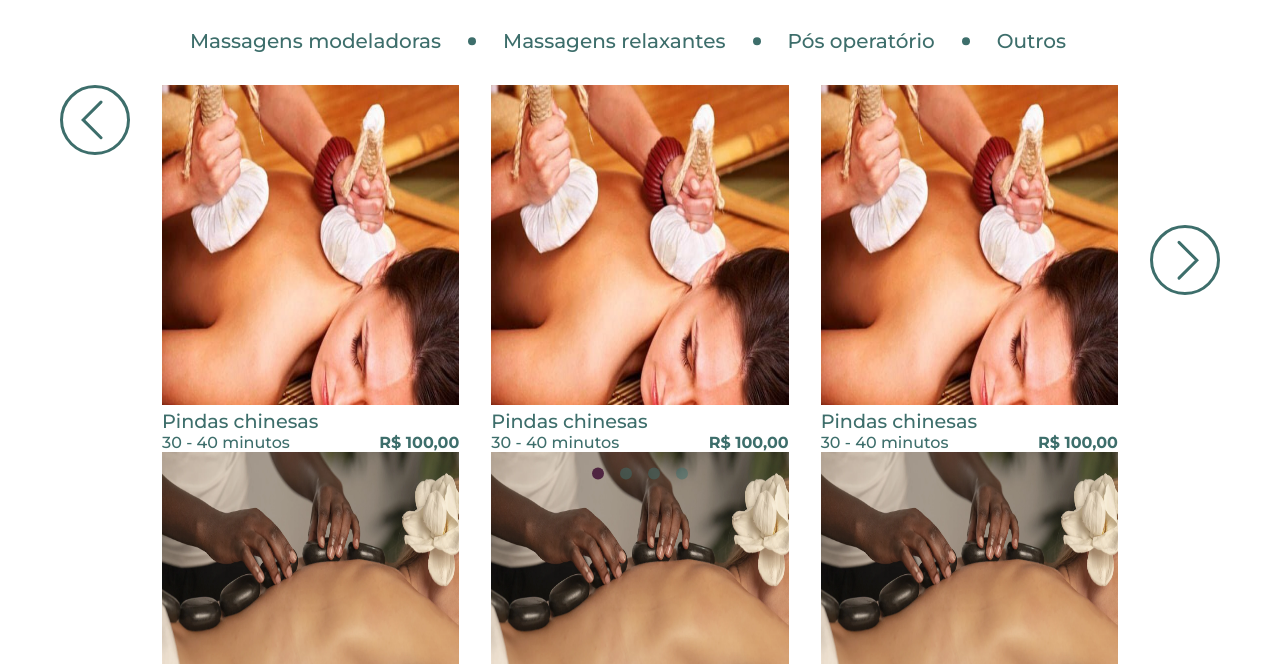
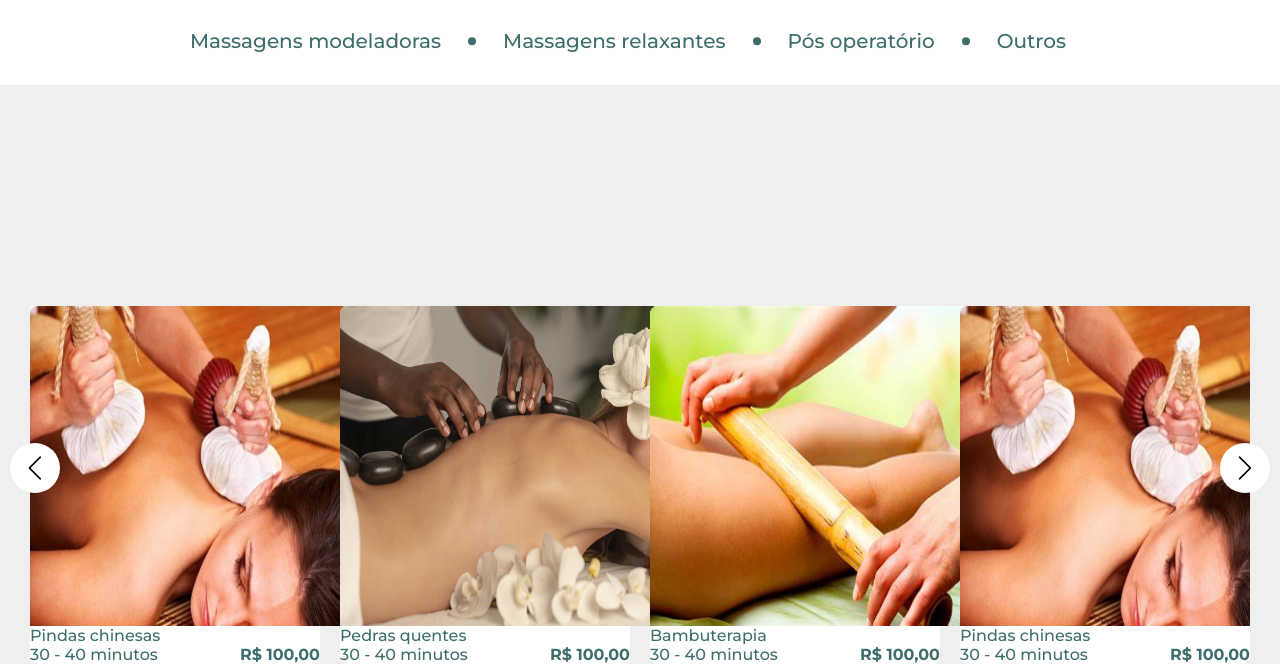
Before and after one commit to raylander1978/carrossel, a plain HTML site: page index.html in a window 1280 px wide. Shown: the part 136-800 px from the top of the page. Drawn offline with Linux system fonts and the light colour scheme.

Commit message:
carrossel pronto

```diff
--- /dev/null
+++ b/css/style.css
@@ -0,0 +1,80 @@
+/* Google Fonts - Poppins */
+@import url("https://fonts.googleapis.com/css2?family=Poppins:wght@300;400;500;600&display=swap");
+
+* {
+  margin: 0;
+  padding: 0;
+  box-sizing: border-box;
+  font-family: "Poppins", sans-serif;
+}
+body {
+  min-height: 100vh;
+  display: flex;
+  align-items: center;
+  justify-content: center;
+  background: #efefef;
+}
+.container {
+  max-width: 1400px;
+  width: 100%;
+  padding: 60px 0;
+}
+.slide-container {
+  margin: 0 30px;
+  overflow: hidden;
+}
+.card {
+  background: #fff;
+  border-radius: 8px;
+}
+.card .image-box {
+  height: 300px;
+}
+.card .image-box img {
+  width: 100%;
+  height: 100%;
+  border-radius: 8px 8px 0 0;
+}
+.card .profile-details {
+  display: flex;
+  align-items: center;
+  column-gap: 12px;
+  padding: 15px;
+}
+.card .profile-details img {
+  height: 40px;
+  width: 40px;
+  border-radius: 50%;
+}
+.profile-details .name {
+  font-size: 15px;
+  font-weight: 500;
+}
+.profile-details .job {
+  font-size: 12px;
+  font-weight: 500;
+  color: #4d4d4d;
+}
+
+.swiper-navBtn {
+  color: #000;
+  height: 50px;
+  width: 50px;
+  transform: translateY(-40%);
+  background: #fff;
+  border-radius: 50%;
+}
+.swiper-navBtn::before,
+.swiper-navBtn::after {
+  font-size: 24px;
+}
+
+.swiper-pagination-bullet {
+  background-color: #333;
+}
+
+@media screen and (max-width: 768px) {
+  .swiper-navBtn {
+    display: none;
+  }
+}
--- a/index.html
+++ b/index.html
@@ -9,12 +9,15 @@
       href="https://fonts.googleapis.com/css2?family=Montserrat:wght@500;700&display=swap"
       rel="stylesheet"
     />
+    <link rel="stylesheet" href="css/swiper-bundle.min.css" />
     <link rel="stylesheet" href="./style.css" />
+    <script defer src="js/swiper-bundle.min.js"></script>
     <script defer src="./script.js"></script>
     <title>D'ALILA ESTÉTICA</title>
   </head>
 
   <body>
+        <section>
             <img class="line7" src="./assets/Line 7.png" alt="linha-divisória">
 
             <div id="procedimentos" class="procedimentos">
@@ -30,20 +33,13 @@
                 <p class="menu">Outros</p>
             </div>
         </section>
-
-        <section class="wrapper">
-            <div class="prev">
-                <svg xmlns="http://www.w3.org/2000/svg" width="70" height="71" viewBox="0 0 70 71" fill="none">
-                    <rect x="-1.5" y="1.5" width="67" height="67" rx="33.5"
-                        transform="matrix(-1 -8.74228e-08 -8.74228e-08 1 67 0.0699462)" stroke="#3D6E6B" stroke-width="3" />
-                    <path d="M41 17.0699L23.15 34.9199L41 52.7699" stroke="#3D6E6B" stroke-width="3"
-                        stroke-linecap="round" />
-                </svg>
-            </div>
-            <div class="slider">
-            <div class="carrossel">
-                <div class="carrossel-img">
-                    <img src="./assets/massagem-bucha.png" width="350" height="320" alt="img-bucha">
+        <section class="slider">
+            <div class="container swiper">
+                <div class="slide-container">
+                  <div class="card-wrapper swiper-wrapper">
+                        <div class="card swiper-slide">
+                            <div class="image-box">
+                                <img src="./assets/massagem-bucha.png" alt="" />
                             </div>
                             <p class="procedure">Pindas chinesas</p>
                             <div class="carrossel-price">
@@ -51,9 +47,9 @@
                                 <span class="value">R$ 100,00</span>
                             </div>
                         </div>
-            <div class="carrossel">
-                <div class="carrossel-img">
-                    <img src="./assets/massagempedras.png" width="320" height="320" alt="img-pedras">
+                        <div class="card swiper-slide">
+                            <div class="image-box">
+                                <img src="./assets/massagempedras.png" alt="" />
                             </div>
                             <p class="procedure">Pedras quentes</p>
                             <div class="carrossel-price">
@@ -61,9 +57,69 @@
                                 <span class="value">R$ 100,00</span>
                             </div>
                         </div>
-            <div class="carrossel">
-                <div class="carrossel-img">
-                    <img src="./assets/massagem-pernas.png" width="320" height="320" alt="img-pernas">
+                        <div class="card swiper-slide">
+                            <div class="image-box">
+                                <img src="./assets/massagem-pernas.png" alt="" />
+                            </div>
+                            <p class="procedure">Bambuterapia</p>
+                            <div class="carrossel-price">
+                                <span>30 - 40 minutos</span>
+                                <span class="value">R$ 100,00</span>
+                            </div>
+                        </div>
+                        <div class="card swiper-slide">
+                            <div class="image-box">
+                                <img src="./assets/massagem-bucha.png" alt="" />
+                            </div>
+                            <p class="procedure">Pindas chinesas</p>
+                            <div class="carrossel-price">
+                                <span>30 - 40 minutos</span>
+                                <span class="value">R$ 100,00</span>
+                            </div>
+                        </div>
+                        <div class="card swiper-slide">
+                            <div class="image-box">
+                                <img src="./assets/massagempedras.png" alt="" />
+                            </div>
+                            <p class="procedure">Pedras quentes</p>
+                            <div class="carrossel-price">
+                                <span>30 - 40 minutos</span>
+                                <span class="value">R$ 100,00</span>
+                            </div>
+                        </div>
+                        <div class="card swiper-slide">
+                            <div class="image-box">
+                                <img src="./assets/massagem-pernas.png" alt="" />
+                            </div>
+                            <p class="procedure">Bambuterapia</p>
+                            <div class="carrossel-price">
+                                <span>30 - 40 minutos</span>
+                                <span class="value">R$ 100,00</span>
+                            </div>
+                        </div>
+                        <div class="card swiper-slide">
+                            <div class="image-box">
+                                <img src="./assets/massagem-bucha.png" alt="" />
+                            </div>
+                            <p class="procedure">Pindas chinesas</p>
+                            <div class="carrossel-price">
+                                <span>30 - 40 minutos</span>
+                                <span class="value">R$ 100,00</span>
+                            </div>
+                        </div>
+                        <div class="card swiper-slide">
+                            <div class="image-box">
+                                <img src="./assets/massagempedras.png" alt="" />
+                            </div>
+                            <p class="procedure">Pedras quentes</p>
+                            <div class="carrossel-price">
+                                <span>30 - 40 minutos</span>
+                                <span class="value">R$ 100,00</span>
+                            </div>
+                        </div>
+                        <div class="card swiper-slide">
+                            <div class="image-box">
+                                <img src="./assets/massagem-pernas.png" alt="" />
                             </div>
                             <p class="procedure">Bambuterapia</p>
                             <div class="carrossel-price">
@@ -72,93 +128,13 @@
                             </div>
                         </div>
                     </div>
-        <div class="slider">
-            <div class="carrossel">
-                <div class="carrossel-img">
-                    <img src="./assets/massagem-bucha.png" width="350" height="320" alt="img-bucha">
                 </div>
-                <p class="procedure">Pindas chinesas</p>
-                <div class="carrossel-price">
-                    <span>30 - 40 minutos</span>
-                    <span class="value">R$ 100,00</span>
-                </div>
-            </div>
-            <div class="carrossel">
-                <div class="carrossel-img">
-                    <img src="./assets/massagempedras.png" width="320" height="320" alt="img-pedras">
-                </div>
-                <p class="procedure">Pedras quentes</p>
-                <div class="carrossel-price">
-                    <span>30 - 40 minutos</span>
-                    <span class="value">R$ 100,00</span>
-                </div>
-            </div>
-            <div class="carrossel">
-                <div class="carrossel-img">
-                    <img src="./assets/massagem-pernas.png" width="320" height="320" alt="img-pernas">
-                </div>
-                <p class="procedure">Bambuterapia</p>
-                <div class="carrossel-price">
-                    <span>30 - 40 minutos</span>
-                    <span class="value">R$ 100,00</span>
-                </div>
-            </div>
-        </div>
-        <div class="slider">
-            <div class="carrossel">
-                <div class="carrossel-img">
-                    <img src="./assets/massagem-bucha.png" width="350" height="320" alt="img-bucha">
-                </div>
-                <p class="procedure">Pindas chinesas</p>
-                <div class="carrossel-price">
-                    <span>30 - 40 minutos</span>
-                    <span class="value">R$ 100,00</span>
-                </div>
-            </div>
-            <div class="carrossel">
-                <div class="carrossel-img">
-                    <img src="./assets/massagempedras.png" width="320" height="320" alt="img-pedras">
-                </div>
-                <p class="procedure">Pedras quentes</p>
-                <div class="carrossel-price">
-                    <span>30 - 40 minutos</span>
-                    <span class="value">R$ 100,00</span>
-                </div>
-            </div>
-            <div class="carrossel">
-                <div class="carrossel-img">
-                    <img src="./assets/massagem-pernas.png" width="320" height="320" alt="img-pernas">
-                </div>
-                <p class="procedure">Bambuterapia</p>
-                <div class="carrossel-price">
-                    <span>30 - 40 minutos</span>
-                    <span class="value">R$ 100,00</span>
-                </div>
-            </div>
-        </div>
-            <div class="next">
-                <svg xmlns="http://www.w3.org/2000/svg" width="70" height="71" viewBox="0 0 70 71" fill="none">
-                    <rect x="1.5" y="-1.5" width="67" height="67" rx="33.5" transform="matrix(1 0 0 -1 0 67.0698)"
-                        stroke="#3D6E6B" stroke-width="3" />
-                    <path d="M29 53.0698L46.85 35.2198L29 17.3698" stroke="#3D6E6B" stroke-width="3"
-                        stroke-linecap="round" />
-                </svg>
+                <div class="swiper-button-next swiper-navBtn"></div>
+                <div class="swiper-button-prev swiper-navBtn"></div>
+                <div class="swiper-pagination"></div>
             </div>
         </section>
 
-        <div class="pagination">
-            <svg xmlns="http://www.w3.org/2000/svg" width="12" height="13" viewBox="0 0 12 13" fill="none">
-                <circle cx="6" cy="6.42407" r="6" fill="#4F2541" />
-            </svg>
-            <svg xmlns="http://www.w3.org/2000/svg" width="12" height="13" viewBox="0 0 12 13" fill="none">
-                <circle cx="6" cy="6.42407" r="6" fill="#3D6E6B" fill-opacity="0.5" />
-            </svg>
-            <svg xmlns="http://www.w3.org/2000/svg" width="12" height="13" viewBox="0 0 12 13" fill="none">
-                <circle cx="6" cy="6.42407" r="6" fill="#3D6E6B" fill-opacity="0.5" />
-            </svg>
-            <svg xmlns="http://www.w3.org/2000/svg" width="12" height="13" viewBox="0 0 12 13" fill="none">
-                <circle cx="6" cy="6.42407" r="6" fill="#3D6E6B" fill-opacity="0.5" />
-            </svg>
-        </div>
+
     </body>
 </html>
--- a/script.js
+++ b/script.js
@@ -1,28 +1,33 @@
-  document.addEventListener("DOMContentLoaded", function () {
-    const sliders = document.querySelectorAll(".slider");
-    let currentIndex = 0;
+var swiper = new Swiper(".slide-container", {
+  slidesPerView: 4,
+  spaceBetween: 20,
+  sliderPerGroup: 4,
+  loop: true,
+  centerSlide: "true",
+  fade: "true",
+  grabCursor: "true",
+  pagination: {
+    el: ".swiper-pagination",
+    clickable: true,
+    dynamicBullets: true,
+  },
+  navigation: {
+    nextEl: ".swiper-button-next",
+    prevEl: ".swiper-button-prev",
+  },
 
-    function showSlide(index) {
-      sliders.forEach((slider) => {
-        slider.classList.remove("show");
-      });
-
-      sliders[index].classList.add("show");
-    }
-
-    function nextSlide() {
-      currentIndex = (currentIndex + 1) % sliders.length;
-      showSlide(currentIndex);
-    }
-
-    function prevSlide() {
-      currentIndex = (currentIndex - 1 + sliders.length) % sliders.length;
-      showSlide(currentIndex);
-    }
-
-    document.querySelector(".next").addEventListener("click", nextSlide);
-    document.querySelector(".prev").addEventListener("click", prevSlide);
-
-    // Exibir o primeiro slide ao carregar a página
-    showSlide(currentIndex);
-  });
+  breakpoints: {
+    0: {
+      slidesPerView: 1,
+    },
+    520: {
+      slidesPerView: 2,
+    },
+    768: {
+      slidesPerView: 3,
+    },
+    1000: {
+      slidesPerView: 4,
+    },
+  },
+});
--- a/style.css
+++ b/style.css
@@ -229,55 +229,85 @@ button:active {
   width: 100%;
 }
 
-.wrapper {
+.slider {
+  min-height: 100vh;
   display: flex;
-  gap: 2rem;
+  align-items: center;
   justify-content: center;
+  background: #efefef;
   color: var(--clr-primary);
-  margin: 0 60px 32px 60px;
-  height: 350px;
 }
-
-.slider {
-  display: flex;
-  flex-direction: column;
+.container {
+  max-width: 1400px;
+  width: 100%;
+  padding: 60px 0;
 }
-
-.carrossel {
-  display: flex;
-  flex-direction: column;
-  width: fit-content;
-  max-width: 20rem;
+.slide-container {
+  margin: 0 30px;
+  overflow: hidden;
 }
-
-.carrossel-img img {
+.card {
+  background: #fff;
+  border-radius: 8px;
+}
+.card .image-box {
+  height: 320px;
+  width: 320px;
+}
+.card .image-box img {
   width: 100%;
-  aspect-ratio: 5/5;
+  height: 100%;
+  border-radius: 8px 8px 0 0;
 }
-
-.procedure {
-  font-size: 1.2rem;
-}
-
 .carrossel-price {
   display: flex;
   justify-content: space-between;
 }
-
 .value {
   font-weight: bold;
 }
-
-.next {
+.card .profile-details {
   display: flex;
   align-items: center;
+  column-gap: 12px;
+  padding: 15px;
+}
+.card .profile-details img {
+  height: 40px;
+  width: 40px;
+  border-radius: 50%;
+}
+.profile-details .name {
+  font-size: 15px;
+  font-weight: 500;
+}
+.profile-details .job {
+  font-size: 12px;
+  font-weight: 500;
+  color: #4d4d4d;
 }
 
-.pagination {
-  display: flex;
-  justify-content: center;
-  gap: 1rem;
-  margin-bottom: 64px;
+.swiper-navBtn {
+  color: #000;
+  height: 50px;
+  width: 50px;
+  transform: translateY(-40%);
+  background: #fff;
+  border-radius: 50%;
+}
+.swiper-navBtn::before,
+.swiper-navBtn::after {
+  font-size: 24px;
+}
+
+.swiper-pagination-bullet {
+  background-color: #333;
+}
+
+@media screen and (max-width: 768px) {
+  .swiper-navBtn {
+    display: none;
+  }
 }
 
 .sobre-dalila {
```
Also changed, not shown: js/script.js (added, +33 -0 lines), css/swiper-bundle.min.css (added), js/swiper-bundle.min.js (added). Lines whose indentation alone changed are shown as unchanged.
